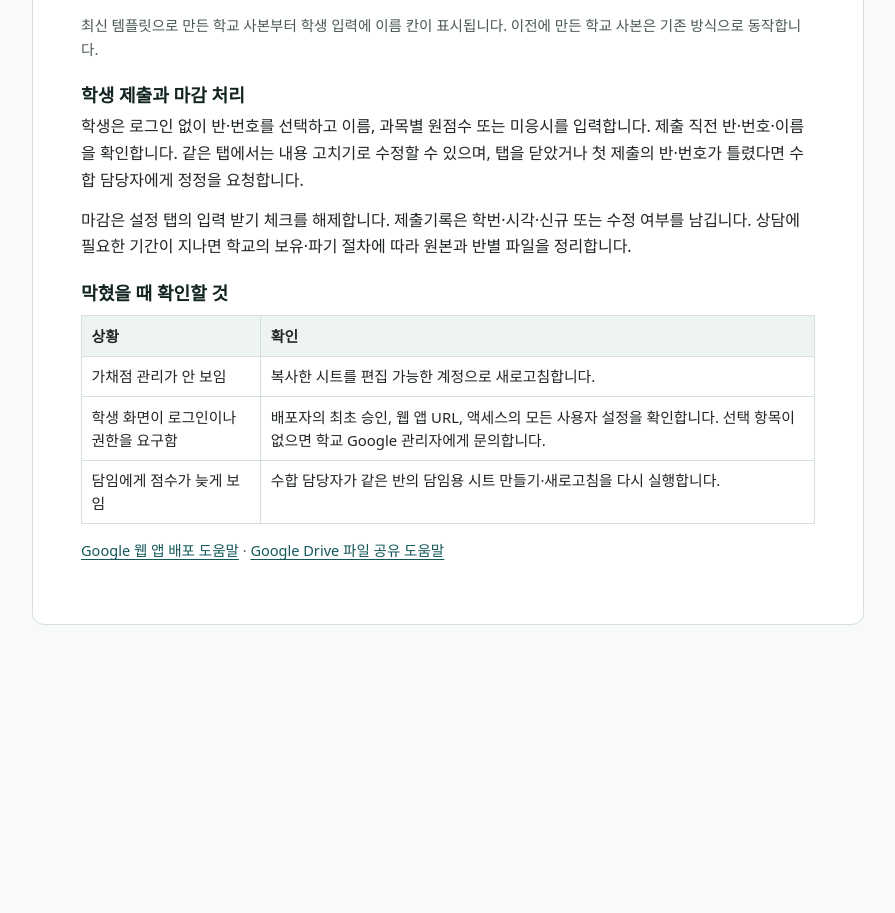
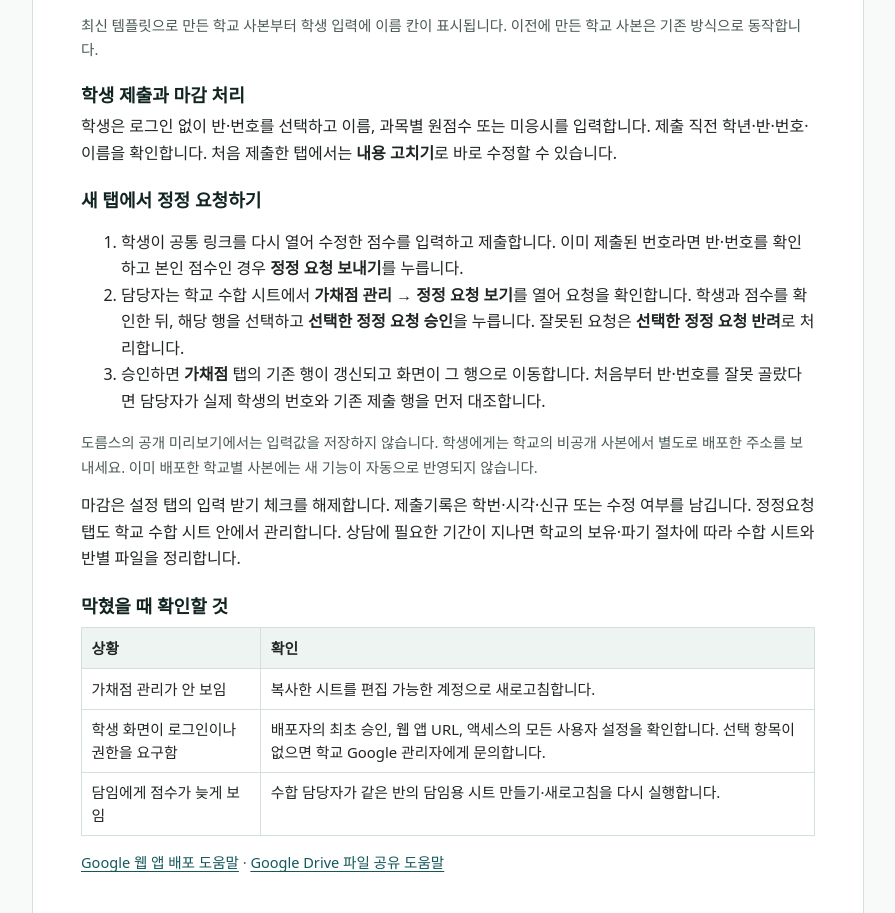
Before and after one commit to thecozyforest/thecozyforest.github.io, a plain HTML site: page suneung-score-guide/index.html in a window 1280 px wide. Shown: the part 2017-2930 px from the top of the page, without its empty margins (192-1087 px from the left). Before the commit the page ends 2693 px from the top, so only its background shows below. Drawn offline with Linux system fonts and the light colour scheme.

Commit message:
Document student correction requests and teacher approval

```diff
--- a/suneung-score-guide/index.html
+++ b/suneung-score-guide/index.html
@@ -42,8 +42,13 @@ table{width:100%;border-collapse:collapse;margin:.6rem 0 .9rem;font-size:.93rem;
 <li>학교 담당자가 고교용 대입상담프로그램에서 해당 파일을 등록하고, 등록 결과를 확인한 뒤 전송합니다.</li></ol>
 <p class="note">최신 템플릿으로 만든 학교 사본부터 학생 입력에 이름 칸이 표시됩니다. 이전에 만든 학교 사본은 기존 방식으로 동작합니다.</p>
 <h3>학생 제출과 마감 처리</h3>
-<p>학생은 로그인 없이 반·번호를 선택하고 이름, 과목별 원점수 또는 미응시를 입력합니다. 제출 직전 반·번호·이름을 확인합니다. 같은 탭에서는 내용 고치기로 수정할 수 있으며, 탭을 닫았거나 첫 제출의 반·번호가 틀렸다면 수합 담당자에게 정정을 요청합니다.</p>
-<p>마감은 설정 탭의 입력 받기 체크를 해제합니다. 제출기록은 학번·시각·신규 또는 수정 여부를 남깁니다. 상담에 필요한 기간이 지나면 학교의 보유·파기 절차에 따라 원본과 반별 파일을 정리합니다.</p>
+<p>학생은 로그인 없이 반·번호를 선택하고 이름, 과목별 원점수 또는 미응시를 입력합니다. 제출 직전 학년·반·번호·이름을 확인합니다. 처음 제출한 탭에서는 <strong>내용 고치기</strong>로 바로 수정할 수 있습니다.</p>
+<h3>새 탭에서 정정 요청하기</h3>
+<ol><li>학생이 공통 링크를 다시 열어 수정한 점수를 입력하고 제출합니다. 이미 제출된 번호라면 반·번호를 확인하고 본인 점수인 경우 <strong>정정 요청 보내기</strong>를 누릅니다.</li>
+<li>담당자는 학교 수합 시트에서 <strong>가채점 관리 → 정정 요청 보기</strong>를 열어 요청을 확인합니다. 학생과 점수를 확인한 뒤, 해당 행을 선택하고 <strong>선택한 정정 요청 승인</strong>을 누릅니다. 잘못된 요청은 <strong>선택한 정정 요청 반려</strong>로 처리합니다.</li>
+<li>승인하면 <strong>가채점</strong> 탭의 기존 행이 갱신되고 화면이 그 행으로 이동합니다. 처음부터 반·번호를 잘못 골랐다면 담당자가 실제 학생의 번호와 기존 제출 행을 먼저 대조합니다.</li></ol>
+<p class="note">도름스의 공개 미리보기에서는 입력값을 저장하지 않습니다. 학생에게는 학교의 비공개 사본에서 별도로 배포한 주소를 보내세요. 이미 배포한 학교별 사본에는 새 기능이 자동으로 반영되지 않습니다.</p>
+<p>마감은 설정 탭의 입력 받기 체크를 해제합니다. 제출기록은 학번·시각·신규 또는 수정 여부를 남깁니다. 정정요청 탭도 학교 수합 시트 안에서 관리합니다. 상담에 필요한 기간이 지나면 학교의 보유·파기 절차에 따라 수합 시트와 반별 파일을 정리합니다.</p>
 <h3>막혔을 때 확인할 것</h3>
 <table><thead><tr><th scope="col"><strong>상황</strong></th><th scope="col"><strong>확인</strong></th></tr></thead><tbody><tr><td>가채점 관리가 안 보임</td><td>복사한 시트를 편집 가능한 계정으로 새로고침합니다.</td></tr><tr><td>학생 화면이 로그인이나 권한을 요구함</td><td>배포자의 최초 승인, 웹 앱 URL, 액세스의 모든 사용자 설정을 확인합니다. 선택 항목이 없으면 학교 Google 관리자에게 문의합니다.</td></tr><tr><td>담임에게 점수가 늦게 보임</td><td>수합 담당자가 같은 반의 담임용 시트 만들기·새로고침을 다시 실행합니다.</td></tr></tbody></table>
 <p class="note"><a href="https://developers.google.com/apps-script/guides/web">Google 웹 앱 배포 도움말</a>  ·  <a href="https://support.google.com/drive/answer/2494822">Google Drive 파일 공유 도움말</a></p></main></body></html>
```
